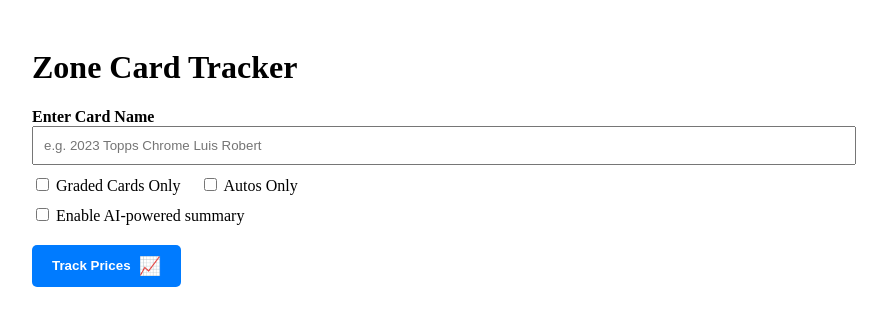
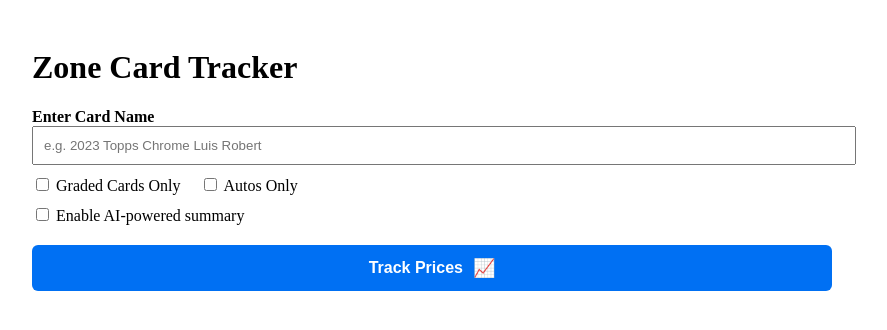
Before and after one commit to JohnGulo/zone-card-tracker, a React (Vite) app in the folder client/: page / in a window 1280 px wide. Shown: the top 330 px of the page, without its empty margins (208-1095 px from the left). Built offline with nearby package versions, Linux system fonts and the light colour scheme.

Commit message:
Temporarily allow all origins via CORS for debugging

```diff
--- a/client/src/App.jsx
+++ b/client/src/App.jsx
@@ -114,16 +114,19 @@ export default function App() {
       <button
   onClick={handleGenerate}
   style={{
-          padding: '10px 20px',
-          backgroundColor: '#007bff',
-          color: '#fff',
+    width: '100%',
+    padding: '12px',
     fontWeight: 'bold',
+    backgroundColor: '#0070f3',
+    color: 'white',
     border: 'none',
-          borderRadius: '5px',
+    borderRadius: '6px',
     cursor: 'pointer',
+    fontSize: '16px',
     display: 'flex',
     alignItems: 'center',
-          gap: '8px'
+    justifyContent: 'center',
+    gap: '10px'
   }}
   disabled={loading}
 >
```
Lines whose indentation alone changed are shown as unchanged.
